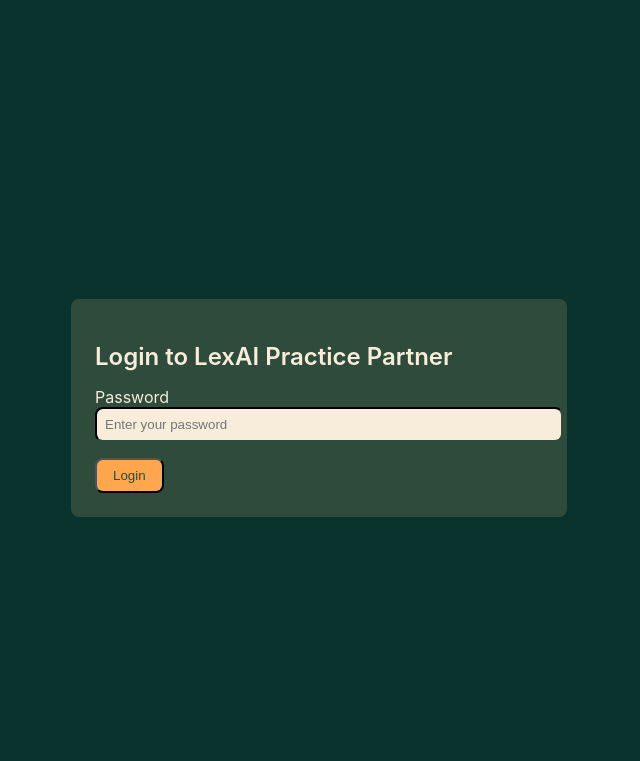
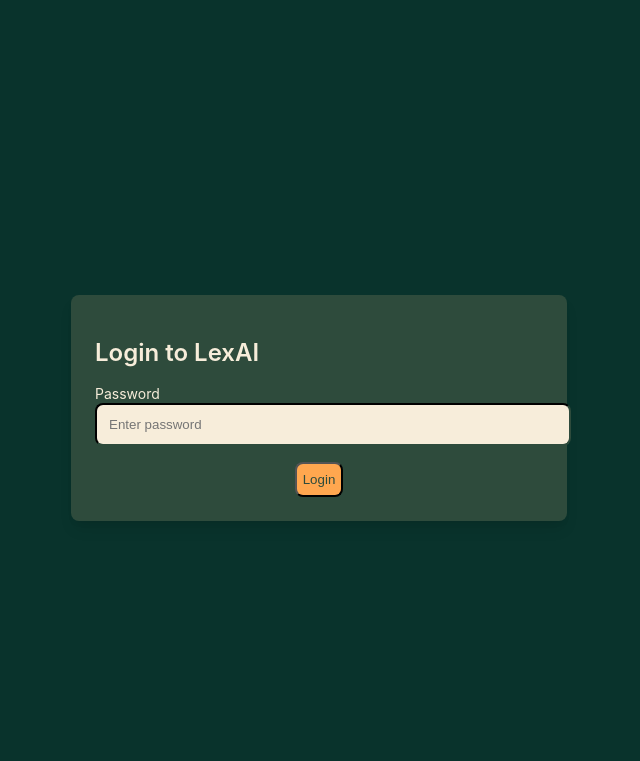
Before and after one commit to PhillipHolland/nexai-app, a Flask app: page / in a window 1280 px wide. Shown: the top 761 px of the page, without its empty margins (321-961 px from the left). Run offline with Flask 3, Linux system fonts and the light colour scheme.

Commit message:
Center text entry field on login page

```diff
--- a/templates/login.html
+++ b/templates/login.html
@@ -7,37 +7,18 @@
     <link rel="stylesheet" href="/static/style.css">
 </head>
 <body class="bg-darkest-green text-light-cream font-sans flex items-center justify-center min-h-screen">
-    <div class="bg-dark-green p-6 rounded-lg w-full max-w-md">
-        <h2 class="text-2xl font-semibold mb-4 text-light-cream">Login to LexAI Practice Partner</h2>
-        <form id="login-form">
-            <div class="mb-4">
-                <label for="password" class="block text-light-cream mb-2">Password</label>
-                <input type="password" id="password" name="password" class="w-full p-2 bg-light-cream border border-dark-green rounded-lg text-dark-green focus:outline-none focus:ring-2 focus:ring-warm-orange" placeholder="Enter your password" />
+    <div class="container max-w-md p-6 bg-dark-green rounded-lg shadow-lg">
+        <h2 class="text-2xl font-semibold text-light-cream text-center mb-4">Login to LexAI</h2>
+        <form method="POST" action="/login" class="flex flex-col items-center space-y-4">
+            <div class="w-full max-w-xs">
+                <label for="password" class="text-sm text-light-cream block text-center mb-2">Password</label>
+                <input type="password" id="password" name="password" class="w-full p-3 bg-light-cream border border-dark-green rounded-lg text-dark-green focus:outline-none focus:ring-2 focus:ring-warm-orange" placeholder="Enter password" required>
             </div>
-            <button type="submit" class="bg-warm-orange text-dark-green px-4 py-2 rounded-lg hover:bg-bright-coral">Login</button>
+            <button type="submit" class="bg-warm-orange text-dark-green px-6 py-2 rounded-lg hover:bg-bright-coral transition-all duration-200">Login</button>
         </form>
+        {% if error %}
+        <p class="text-bright-coral text-center mt-4">{{ error }}</p>
+        {% endif %}
     </div>
-    <script>
-        document.getElementById('login-form').addEventListener('submit', async (e) => {
-            e.preventDefault();
-            const password = document.getElementById('password').value;
-            try {
-                const response = await fetch('/login', {
-                    method: 'POST',
-                    headers: { 'Content-Type': 'application/json' },
-                    body: JSON.stringify({ password }),
-                    credentials: 'same-origin',
-                });
-                if (response.ok) {
-                    window.location.href = '/';
-                } else {
-                    alert('Invalid password');
-                }
-            } catch (error) {
-                console.error('Login error:', error);
-                alert('Failed to login');
-            }
-        });
-    </script>
 </body>
 </html>
```
